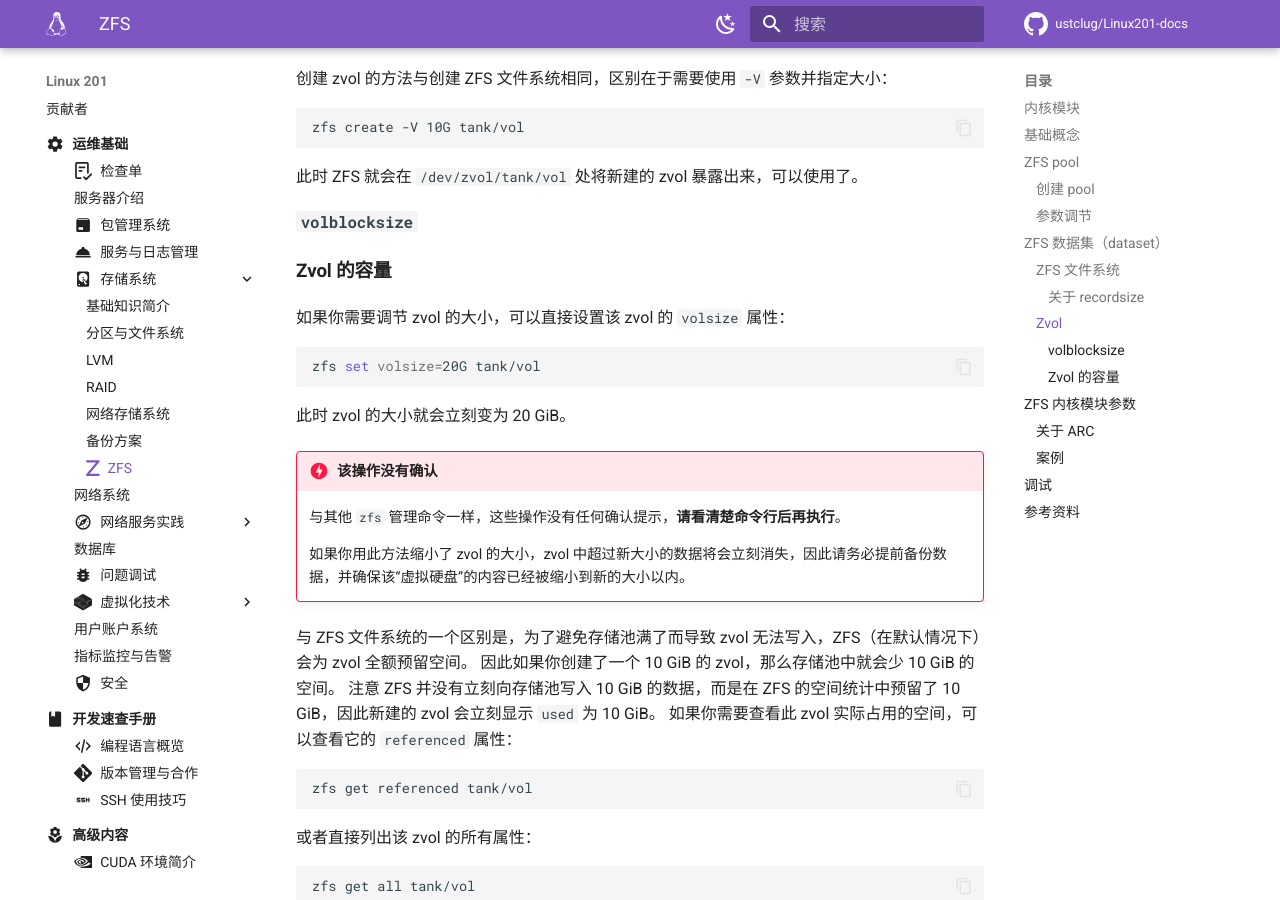
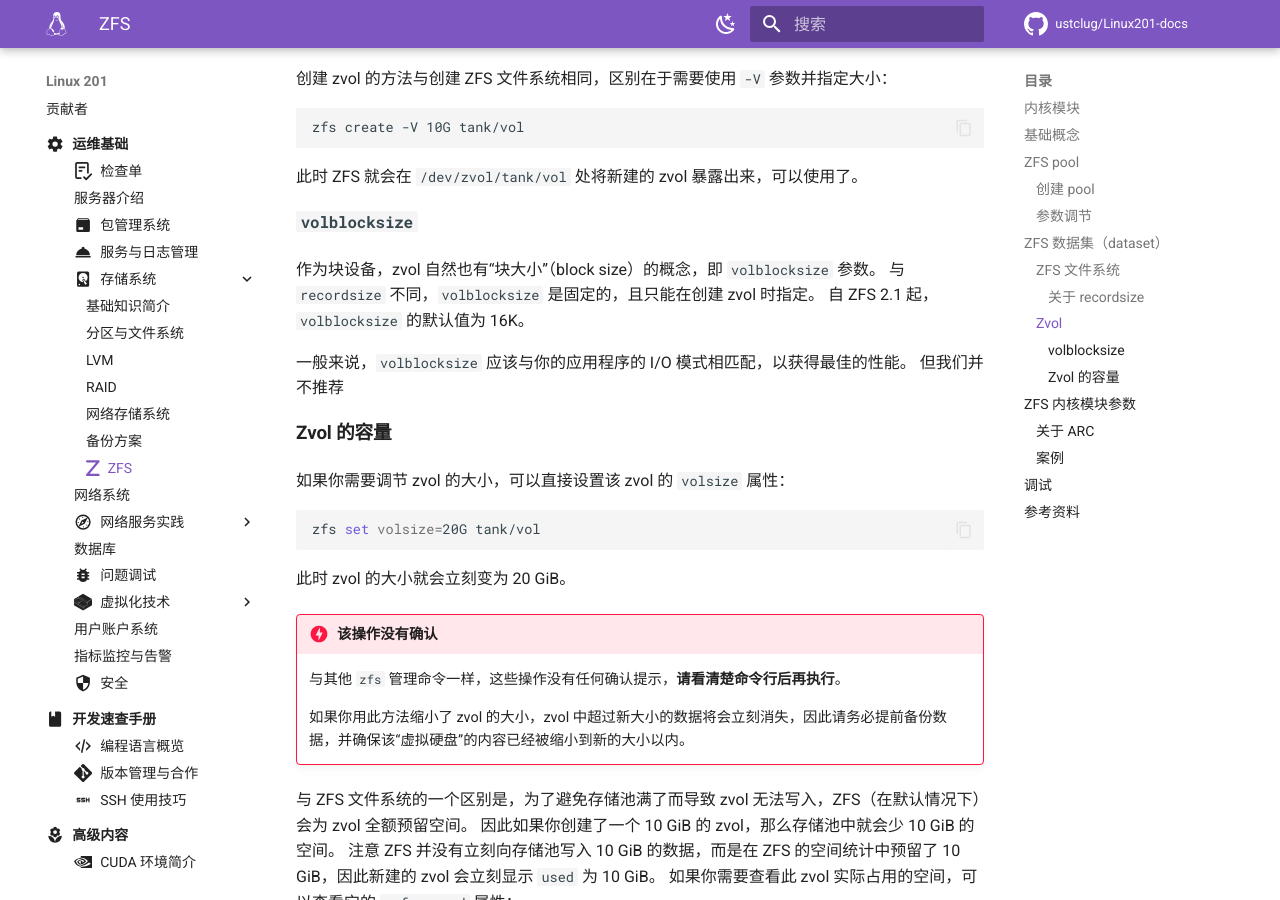
Before and after one commit to ustclug/Linux201-docs, an MkDocs documentation site: the page built from docs/ops/storage/zfs.md, in a window 1280 px wide and 900 px high, scrolled down 5859 px. Built offline with MkDocs 1.6.1 and Material for MkDocs 9.7.7, drawn with Linux system fonts in a browser that asks for light colours; comment, search, counter and statistics services are not loaded.

```diff
--- a/docs/ops/storage/zfs.md
+++ b/docs/ops/storage/zfs.md
@@ -208,6 +208,13 @@ zfs create -V 10G tank/vol
 此时 ZFS 就会在 `/dev/zvol/tank/vol` 处将新建的 zvol 暴露出来，可以使用了。
 
 #### `volblocksize` {#volblocksize}
+
+作为块设备，zvol 自然也有“块大小”（block size）的概念，即 `volblocksize` 参数。
+与 `recordsize` 不同，`volblocksize` 是固定的，且只能在创建 zvol 时指定。
+自 ZFS 2.1 起，`volblocksize` 的默认值为 16K。
+
+一般来说，`volblocksize` 应该与你的应用程序的 I/O 模式相匹配，以获得最佳的性能。
+但我们并不推荐
 
 #### Zvol 的容量 {#zvol-size}
 
--- a/mkdocs.yml
+++ b/mkdocs.yml
@@ -2,7 +2,7 @@ site_name: Linux 201
 site_description: Linux 201 进阶教程
 site_author: LUG @ USTC
 site_url: https://201.ustclug.org/
-repo_name: ustclug/Linux201-docs
+repo_name: &repository ustclug/Linux201-docs
 repo_url: https://github.com/ustclug/Linux201-docs
 copyright: Brought to you by <a href="https://lug.ustc.edu.cn/">LUG@USTC</a>. Available under the <a href="https://creativecommons.org/licenses/by-nc-sa/4.0/">CC BY-NC-SA 4.0 license</a>.
 
@@ -78,7 +78,8 @@ plugins:
       enabled: !ENV CI
       plugins:
         - git-revision-date-localized
-        - git-committers
+        - git-committers:
+            repository: *repository
 
 nav:
   - 欢迎: index.md
```
